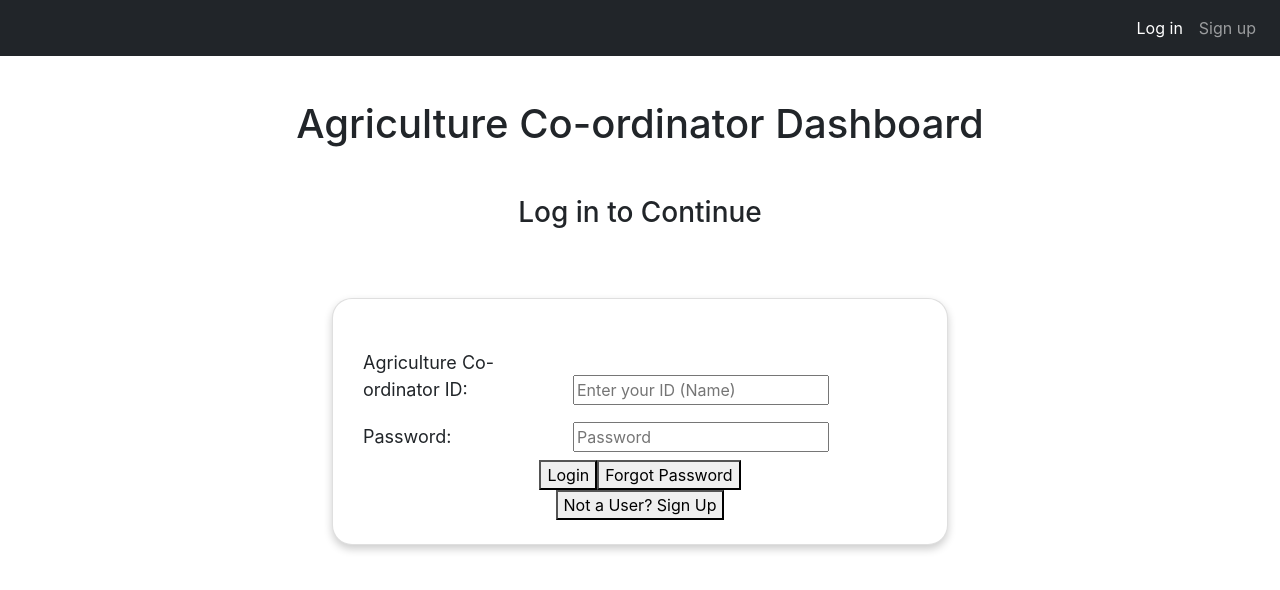
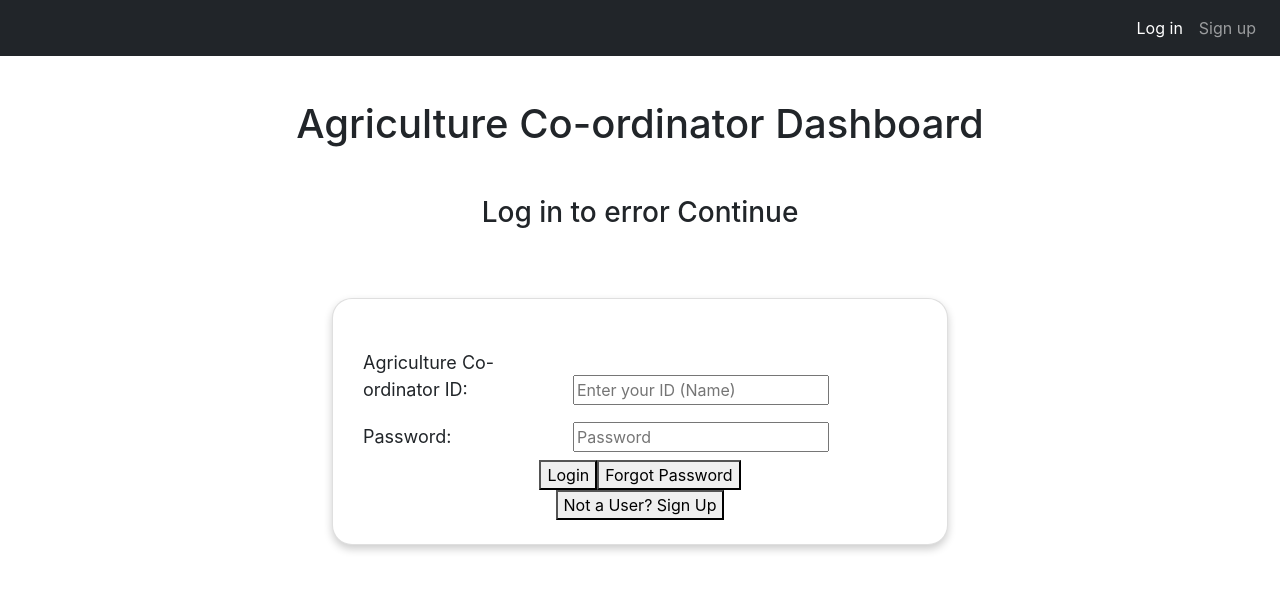
Before and after one commit to sawaniith/farmer-pp, a React (Create React App) app in the folder Frontend/: page / in a window 1280 px wide. Shown: the top 590 px of the page. Built offline with nearby package versions, Linux system fonts and the light colour scheme.

Commit message:
farmer AC added

```diff
--- a/Frontend/src/components/Login.js
+++ b/Frontend/src/components/Login.js
@@ -81,7 +81,7 @@ function Login() {
   return (
     <div>
       <h1 className="text-center mt-4">Agriculture Co-ordinator Dashboard</h1>
-      <h3 className="text-center mb-4">Log in to Continue</h3>
+      <h3 className="text-center mb-4">Log in to error Continue</h3>
       <br />
       <div className="container">
         <form method="POST" className="card">
```
